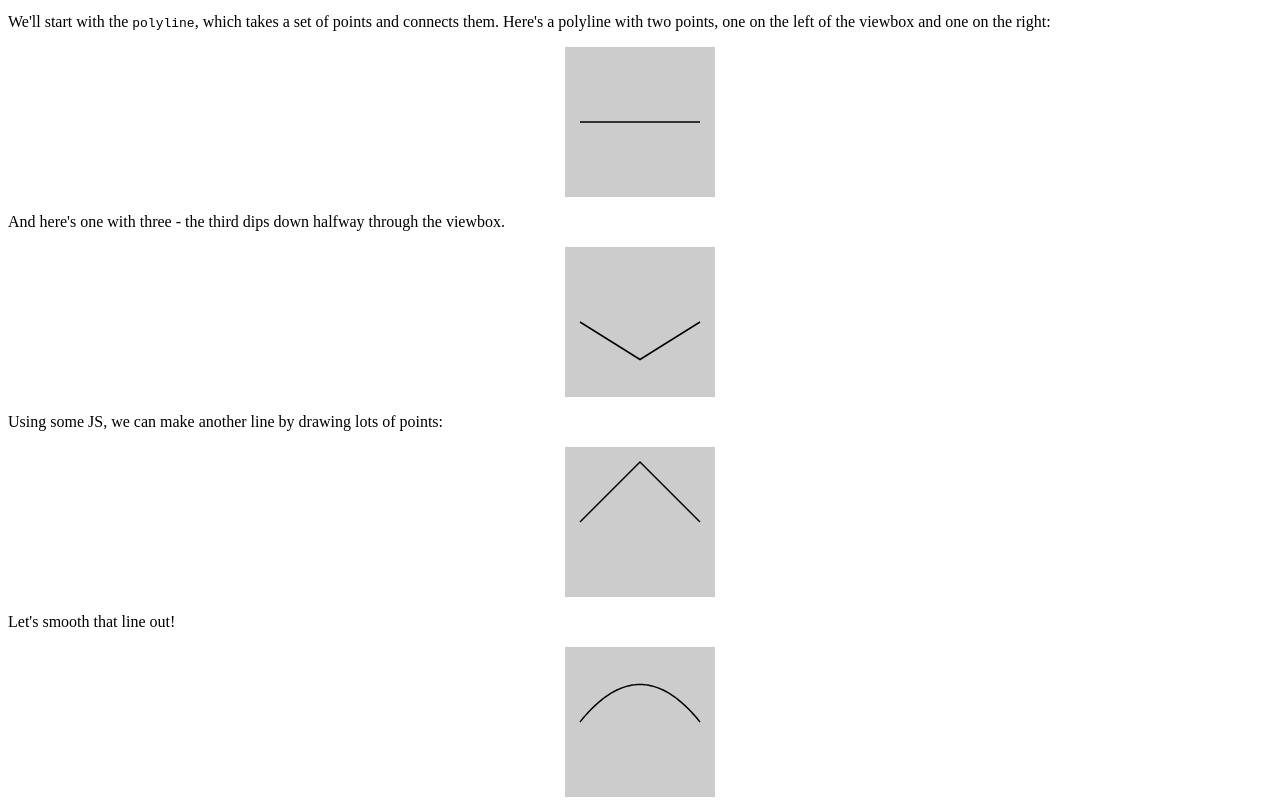
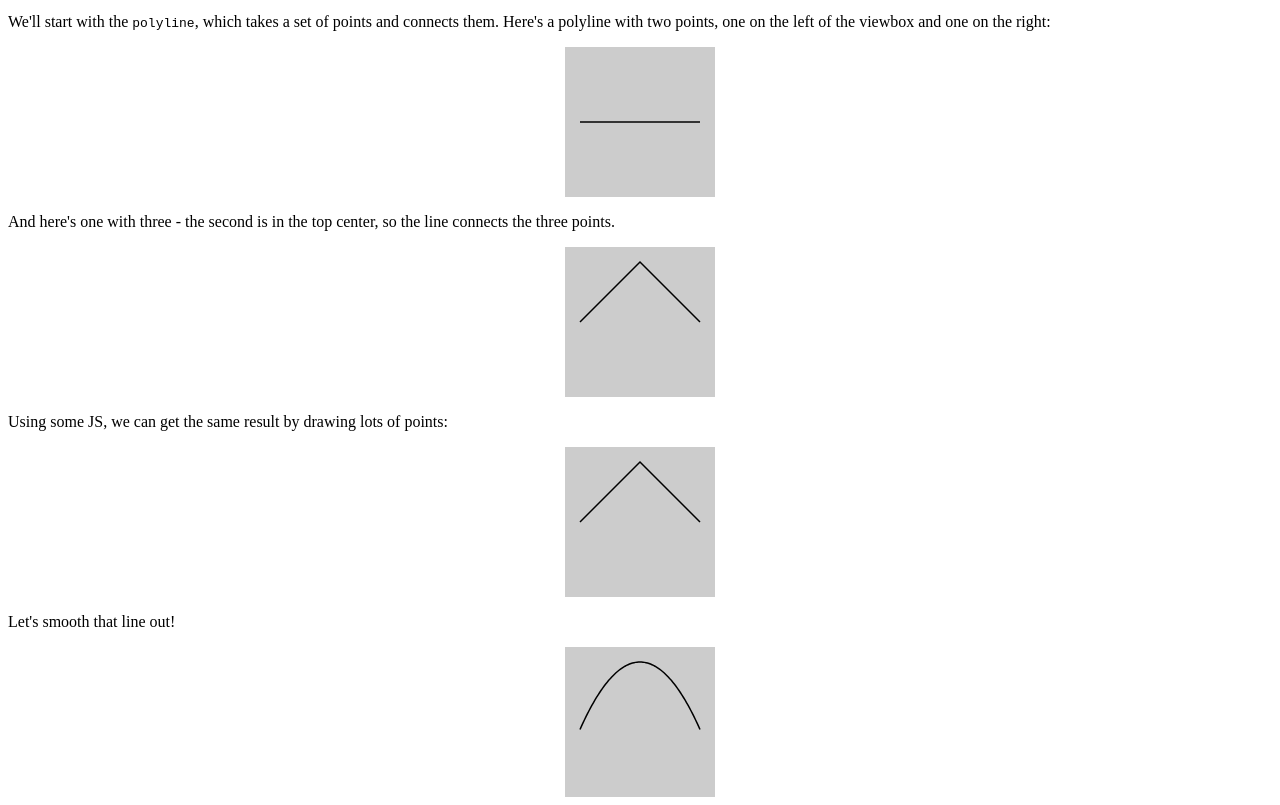
Before and after one commit to SaFrMo/lab, a website: page sines-and-polylines/index.html in a window 1280 px wide. Shown: the part 101-906 px from the top of the page. Drawn offline with Linux system fonts and the light colour scheme.

Commit message:
easing work

```diff
--- a/sines-and-polylines/index.html
+++ b/sines-and-polylines/index.html
@@ -33,13 +33,13 @@
         <polyline points="10,50 90,50"/>
     </svg>
 
-    <p>And here's one with three - the third dips down halfway through the viewbox.</p>
+    <p>And here's one with three - the second is in the top center, so the line connects the three points.</p>
 
     <svg xmlns="http://www.w3.org/2000/svg" viewBox="0 0 100 100">
-        <polyline points="10,50 50,75 90,50"/>
+        <polyline points="10,50 50,10 90,50"/>
     </svg>
 
-    <p>Using some JS, we can make another line by drawing lots of points:</p>
+    <p>Using some JS, we can get the same result by drawing lots of points:</p>
 
     <svg xmlns="http://www.w3.org/2000/svg" viewBox="0 0 100 100" class="curve-1">
         <polyline points=""/>
@@ -81,7 +81,7 @@
 
     <script>
         const easeOutQuad = function(x, y, pct){
-            return Math.abs(pct - 0.5) ** 2 * 100 + 25
+            return (pct - 0.5) ** 2 * 180 + 10
         }
         buildLine(document.querySelector('.curve-2 polyline'), easeOutQuad)
     </script>
```
